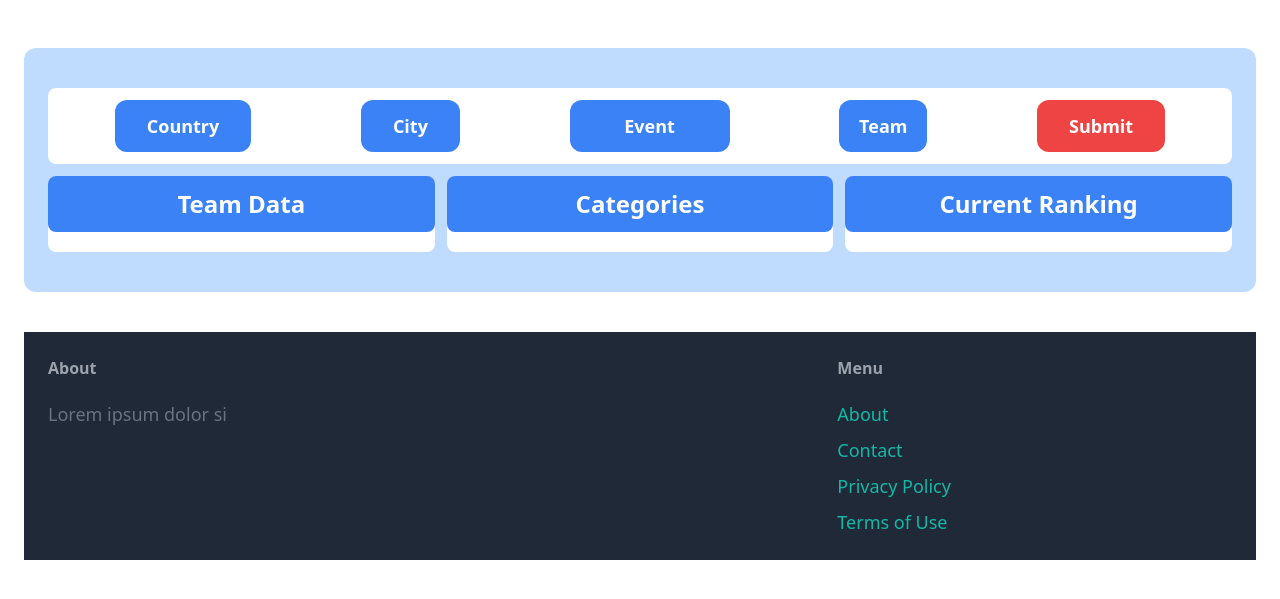
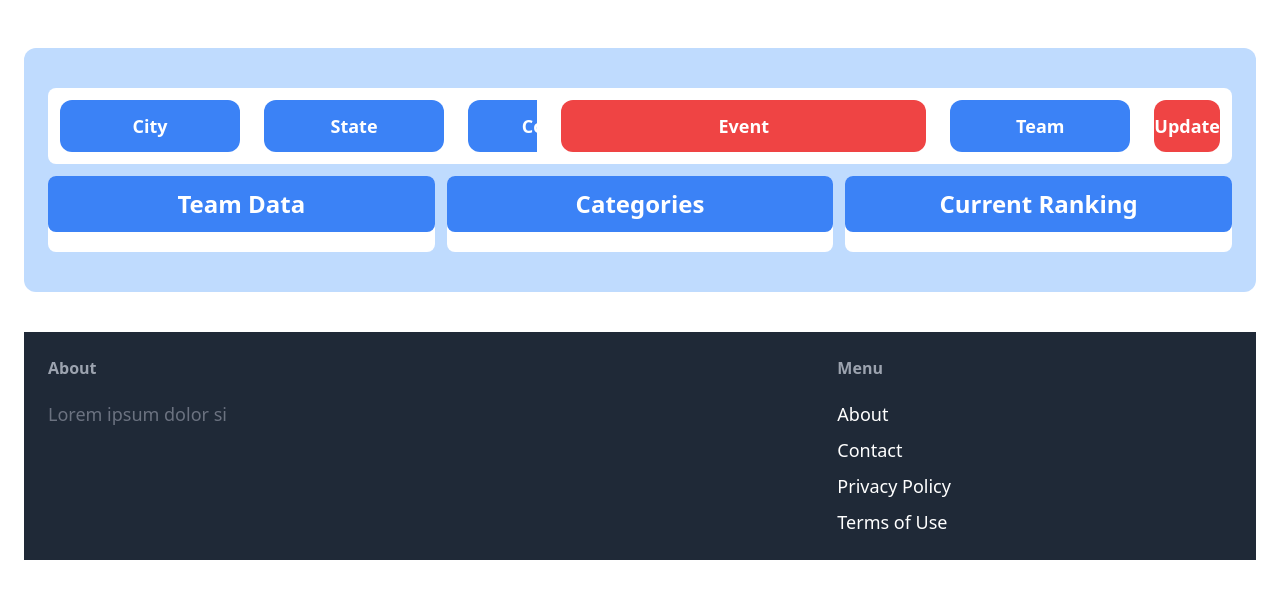
Before and after one commit to RosasSebastian2003/Oracle_ScoutWebApp, a Django app: template Oracle/Core/templates/Core/index.html in a window 1280 px wide. Shown: the part 77-676 px from the top of the page. Run offline with Django 5.2, Linux system fonts and the light colour scheme; the template is opened without the code that fills it, so the values that code supplies are empty; parts of the project's set-up code (start-up, migrations or seed data) failed here and were passed over; some libraries are stand-ins or nearby versions.

Commit message:
dropdowns finished, object data in site

```diff
--- /dev/null
+++ b/Oracle/Core/static/css/styles.css
@@ -0,0 +1,17 @@
+/* Buttons */
+.one_word {
+    width:  180px;
+}
+
+.many_words {
+    width:  365px;
+}
+
+/* Dropdowns */
+.event_dropdown {
+    width: 365px;
+}
+
+.one_word_dropdown {
+    width:  180px;
+}
--- a/Oracle/Core/templates/Core/base.html
+++ b/Oracle/Core/templates/Core/base.html
@@ -7,6 +7,10 @@
 
     <script src="https://cdn.tailwindcss.com"></script>
     <script defer src="https://cdn.jsdelivr.net/npm/alpinejs@3.x.x/dist/cdn.min.js"></script>
+
+    {% load static%}
+
+    <link rel="stylesheet" href="{% static 'css/styles.css' %}">
 
     <title> {% block title%}{%endblock%} | Oracle</title>
     <!-- Add your CSS and JavaScript files here -->
@@ -40,10 +44,10 @@
             <h3 class="mb-5 font-semibold text-gray-400">Menu</h3>
 
             <ul class="space-y-2">
-                <li><a href="#" class="text-lg text-teal-500 hover:text-teal-700">About</a></li>
-                <li><a href="#" class="text-lg text-teal-500 hover:text-teal-700">Contact</a></li>
-                <li><a href="#" class="text-lg text-teal-500 hover:text-teal-700">Privacy Policy</a></li>
-                <li><a href="#" class="text-lg text-teal-500 hover:text-teal-700">Terms of Use</a></li>
+                <li><a href="#" class="text-lg text-white hover:text-teal-700">About</a></li>
+                <li><a href="#" class="text-lg text-white hover:text-teal-700">Contact</a></li>
+                <li><a href="#" class="text-lg text-white hover:text-teal-700">Privacy Policy</a></li>
+                <li><a href="#" class="text-lg text-white hover:text-teal-700">Terms of Use</a></li>
             </ul>
         </div>
     </footer>
--- a/Oracle/Core/templates/Core/index.html
+++ b/Oracle/Core/templates/Core/index.html
@@ -6,57 +6,73 @@
     <div class="mt-6 px-6 py-10 bg-blue-200 rounded-xl">
         <div class="grid grid-cols-1 grid-rows-2 gap-3">
             <div class="px-3 py-3 bg-white rounded-lg">
-                <nav class="flex justify-around">
+                <nav class="flex overflow-hidden justify-center space-x-6">
+                    {% comment %} City {% endcomment %}
                     <div x-data="{ open: false }">
-                        <button class="px-8 py-3 bg-blue-500 text-lg text-white font-semibold rounded-xl " @click="open = ! open">Country</button>
+                        <button class="one_word py-3 bg-blue-500 rounded-xl text-lg font-semibold text-white" @click="open = ! open">City</button>
 
                         <div x-show="open" @click.outside="open = false">
-                            <div class="absolute left-15 mt-1 py-2 w-48 bg-white rounded-xl shadow-xl">
-                                <a href="#" class="block px-4 py-2 text-gray-800 hover:bg-blue-500 hover:text-white">Link #1</a>
+                            <div class="one_word_dropdown absolute left-15 mt-1 py-2 bg-white rounded-xl shadow-xl overflow-auto h-60">
+                                {% for city in cities %}
+                                    <a href="#" class="block px-4 py-2 text-gray-800 hover:bg-blue-500 hover:text-white">{{city.city}}</a>
+                                {% endfor %}
                             </div>
                         </div>
                     </div>
 
+                    {% comment %} State {% endcomment %}
                     <div x-data="{ open: false }">
-                        <button class="px-8 py-3 bg-blue-500 text-lg text-white font-semibold rounded-xl " @click="open = ! open">City</button>
+                        <button class="one_word py-3 bg-blue-500 rounded-xl text-lg font-semibold text-white" @click="open = ! open">State</button>
 
                         <div x-show="open" @click.outside="open = false">
-                            <div class="absolute left-15 mt-1 py-2 w-48 bg-white rounded-xl shadow-xl">
-                                <a href="#" class="block px-4 py-2 text-gray-800 hover:bg-blue-500 hover:text-white">Link #1</a>
+                            <div class="one_word_dropdown absolute left-15 mt-1 py-2 bg-white rounded-xl shadow-xl overflow-auto h-60">
+                                {% for state in states%}
+                                    <a href="#" class="block px-4 py-2 text-gray-800 hover:bg-blue-500 hover:text-white">{{state.state_prov}}</a>
+                                {% endfor %}
                             </div>
                         </div>
                     </div>
 
-                    <div x-data="{ open: false }">
-                        <button class="flex items-center justify-center w-40 py-3 bg-blue-500 text-lg text-white font-semibold rounded-xl" @click="open = ! open">Event</button>
+                    {% comment %} Country {% endcomment %}
+                    <div x-data="{ open: false, scroll: 0 }" x-scroll="scroll = $event.target.scrollTop" class="overflow-auto n-64">
+                        <button class="one_word py-3 bg-blue-500 rounded-xl text-lg font-semibold text-white" @click="open = ! open">Country</button>
 
                         <div x-show="open" @click.outside="open = false">
-                            <div class="absolute left-15 mt-1 py-2 w-48 bg-white rounded-xl shadow-xl">
-                                <a href="#" class="block px-4 py-2 text-gray-800 hover:bg-blue-500 hover:text-white">Link #1</a>
+                            <div class="one_word_dropdown absolute left-15 mt-1 py-2 bg-white rounded-xl shadow-xl overflow-auto h-60">
+                                {% for country in countries %}
+                                    <a href="#" class="block px-4 py-2 text-gray-800 hover:bg-blue-500 hover:text-white">{{country.country}}</a>
+                                {% endfor %}
                             </div>
                         </div>
                     </div>
 
+                    {% comment %} Event {% endcomment %}
                     <div x-data="{ open: false }">
-                        <button class="px-5 py-3 bg-blue-500 text-lg text-white font-semibold rounded-xl " @click="open = ! open">Team</button>
+                        <button class="many_words py-3 bg-red-500 rounded-xl text-lg font-semibold text-white" @click="open = ! open">Event</button>
 
                         <div x-show="open" @click.outside="open = false">
-                            <div class="absolute left-15 mt-1 py-2 w-48 bg-white rounded-xl shadow-xl">
-                                <a href="#" class="block px-4 py-2 text-gray-800 hover:bg-blue-500 hover:text-white">Link #1</a>
+                            <div class="event_dropdown absolute left-15 mt-1 py-2 bg-white rounded-xl shadow-xl overflow-auto h-60">
+                                {% for event in event_names %}
+                                    <a href="#" class="block px-4 py-2 text-gray-800 hover:bg-blue-500 hover:text-white">{{event.name}}</a>
+                                {% endfor %}
                             </div>
                         </div>
                     </div>
 
+                    {% comment %} Team {% endcomment %}
                     <div x-data="{ open: false }">
-                        <button class="px-8 py-3 bg-red-500 text-lg text-white font-semibold rounded-xl " @click="open = ! open">Submit</button>
+                        <button class="one_word py-3 bg-blue-500 rounded-xl text-lg font-semibold text-white" @click="open = ! open">Team</button>
 
                         <div x-show="open" @click.outside="open = false">
-                            <div class="absolute left-15 mt-1 py-2 w-48 bg-white rounded-xl shadow-xl">
-                                <a href="#" class="block px-4 py-2 text-gray-800 hover:bg-blue-500 hover:text-white">Link #1</a>
+                            <div class="one_word_dropdown absolute left-15 mt-1 py-2 w-48 bg-white rounded-xl shadow-xl overflow-auto h-60">
+                                {% for team in teams %}
+                                    <a href="#" class="block px-4 py-2 text-gray-800 hover:bg-blue-500 hover:text-white">{{team.number}}</a>
+                                {% endfor %}
                             </div>
                         </div>
                     </div>
 
+                    <input class="py-3 bg-red-500 rounded-xl text-lg text-white font-semibold w-20" type="submit" name="apply" value="Update">
                 </nav>
             </div>
 
--- a/Oracle/season/models.py
+++ b/Oracle/season/models.py
@@ -33,6 +33,7 @@ class Event(models.Model):
             ['city', 'state_prov', 'country'],
             ['state_prov', 'country'],
             ['city', 'country'],
+            ['city', 'state_prov', 'country', 'name'],
         ]
 
     def __str__(self):
```
Also changed, not shown: Oracle/Core/views.py (+15 -3 lines).
